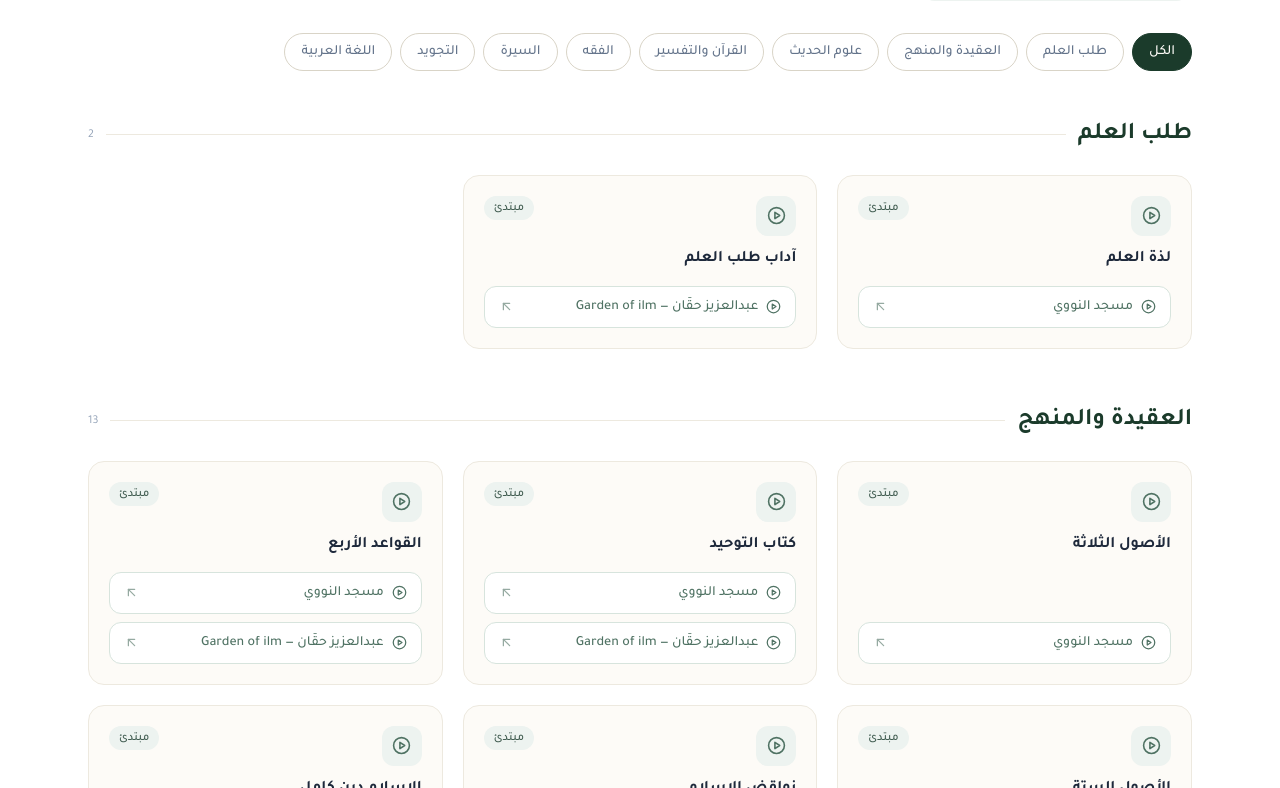
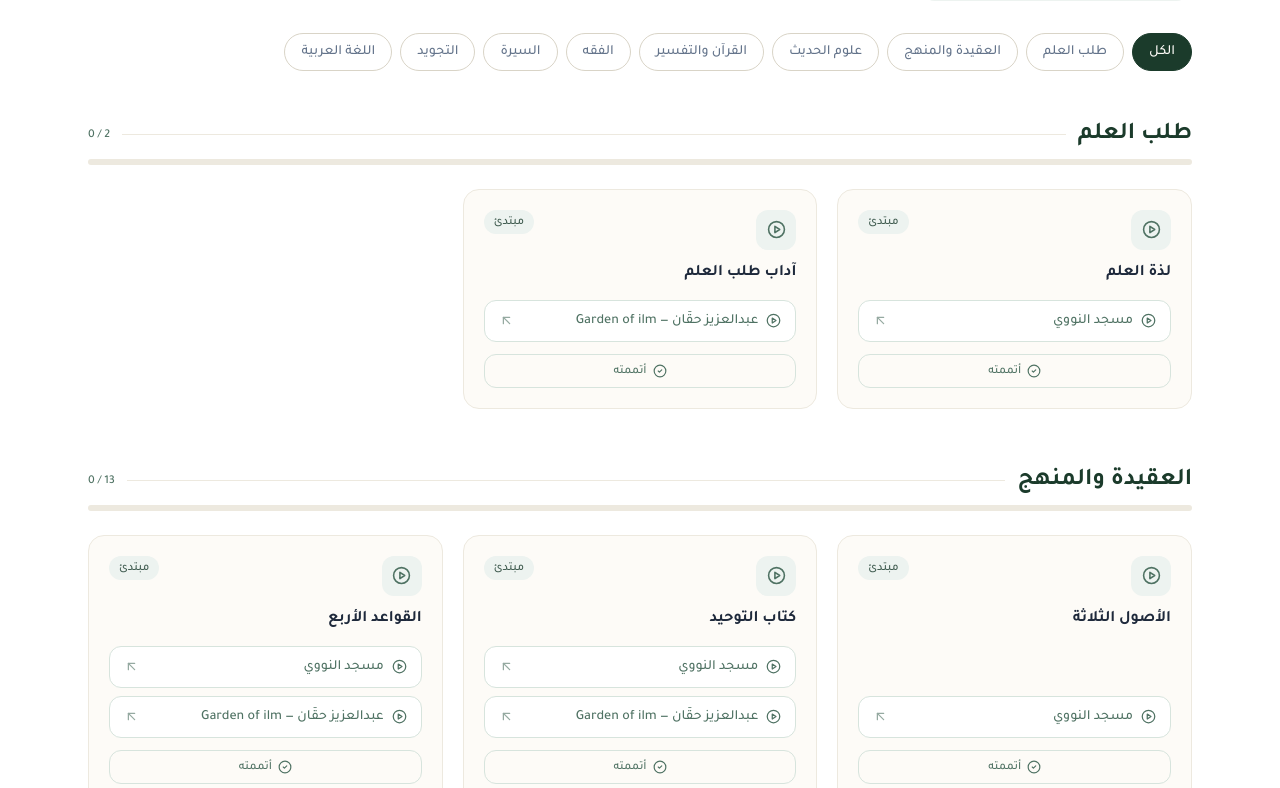
Before and after one commit to Rawdah-kuw/muslim-ummah-network, a Next.js app: page /ar in a window 1280 px wide. Shown: the part 6852-7640 px from the top of the page. Built offline with nearby package versions, Linux system fonts and the light colour scheme.

Commit message:
phase 3: curriculum progress tracking

```diff
--- a/components/Curriculum.jsx
+++ b/components/Curriculum.jsx
@@ -1,8 +1,8 @@
 "use client";
 
-import { useState } from "react";
+import { useState, useEffect } from "react";
 import Link from "next/link";
-import { GraduationCap, PlayCircle, Play, Youtube, ArrowUpLeft, ArrowUpRight, ShieldCheck } from "lucide-react";
+import { GraduationCap, PlayCircle, Play, Youtube, ArrowUpLeft, ArrowUpRight, ShieldCheck, CheckCircle2 } from "lucide-react";
 import SectionHead from "./SectionHead";
 import { PLAYLISTS, PL_CATS, PL_LEVELS, PL_CHANNELS } from "@/lib/curriculum";
 import { YT_CHANNELS } from "@/lib/data";
@@ -16,6 +16,29 @@ const LEVEL_STYLE = {
 export default function Curriculum({ t, lang, rtl }) {
   const [cat, setCat] = useState("all");
   const Arrow = rtl ? ArrowUpLeft : ArrowUpRight;
+
+  // Progress is kept only in the browser (no account, no personal data).
+  const [done, setDone] = useState(() => new Set());
+  useEffect(() => {
+    try {
+      setDone(new Set(JSON.parse(localStorage.getItem("mu_progress") || "[]")));
+    } catch {
+      /* ignore */
+    }
+  }, []);
+  const toggleDone = (id) => {
+    setDone((prev) => {
+      const next = new Set(prev);
+      if (next.has(id)) next.delete(id);
+      else next.add(id);
+      try {
+        localStorage.setItem("mu_progress", JSON.stringify([...next]));
+      } catch {
+        /* ignore */
+      }
+      return next;
+    });
+  };
 
   // Sciences in curriculum order, each with playlists sorted beginner → advanced
   const sciences = PL_CATS.filter((c) => c.key !== "all")
@@ -53,13 +76,21 @@ export default function Curriculum({ t, lang, rtl }) {
         <div className="space-y-14">
           {sciences.map(({ cat: c, items }) => (
             <div key={c.key}>
-              <div className="flex items-center gap-3 mb-6">
-                <Link href={`/${lang}/path/${c.key}`}
-                  className="text-xl md:text-2xl font-bold text-pine-800 hover:text-sage-600 transition-colors">
-                  {c[lang]}
-                </Link>
-                <span className="h-px flex-1 bg-pearl-200" />
-                <span className="text-xs text-slate-400">{items.length}</span>
+              <div className="mb-6">
+                <div className="flex items-center gap-3 mb-2">
+                  <Link href={`/${lang}/path/${c.key}`}
+                    className="text-xl md:text-2xl font-bold text-pine-800 hover:text-sage-600 transition-colors">
+                    {c[lang]}
+                  </Link>
+                  <span className="h-px flex-1 bg-pearl-200" />
+                  <span className="text-xs font-medium text-sage-600 shrink-0" dir="ltr">
+                    {items.filter((p) => done.has(p.id)).length} / {items.length}
+                  </span>
+                </div>
+                <div className="h-1.5 rounded-full bg-pearl-200 overflow-hidden">
+                  <div className="h-full bg-sage-600 transition-all duration-300"
+                    style={{ width: `${Math.round((items.filter((p) => done.has(p.id)).length / items.length) * 100)}%` }} />
+                </div>
               </div>
 
               <div className="grid grid-cols-1 sm:grid-cols-2 lg:grid-cols-3 gap-5">
@@ -87,6 +118,12 @@ export default function Curriculum({ t, lang, rtl }) {
                         </a>
                       ))}
                     </div>
+                    <button type="button" onClick={() => toggleDone(p.id)} aria-pressed={done.has(p.id)}
+                      className={`mt-3 flex items-center justify-center gap-1.5 py-2 rounded-xl text-xs font-medium transition-colors ${
+                        done.has(p.id) ? "bg-sage-600 text-cream" : "border border-sage-300 text-sage-600 hover:bg-sage-100"
+                      }`}>
+                      <CheckCircle2 size={14} /> {t.completed}
+                    </button>
                   </div>
                 ))}
               </div>
```
Also changed, not shown: lib/i18n.js.
